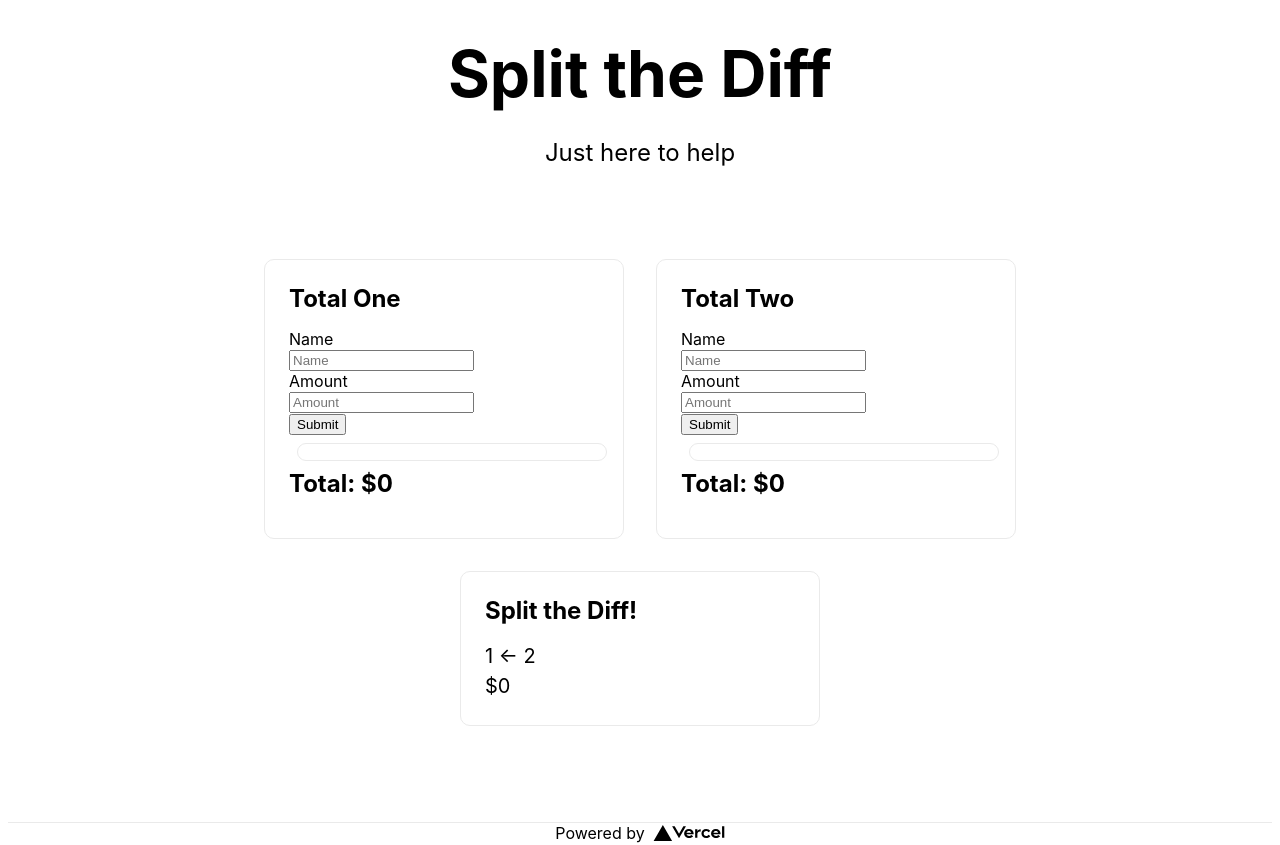
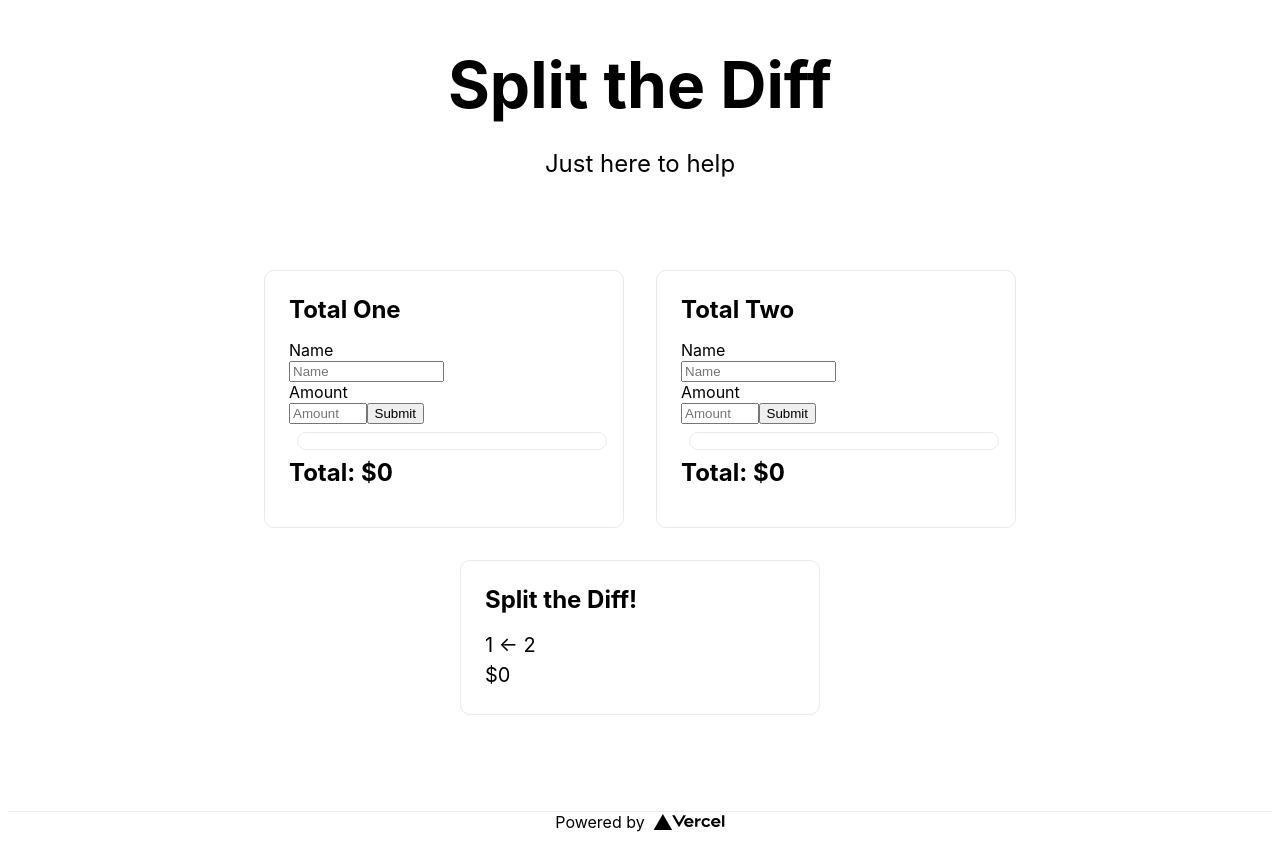
Before and after one commit to memarino92/split-the-diff, a Next.js app: page / in a window 1280 px wide. Built offline with nearby package versions, Linux system fonts and the light colour scheme.

Commit message:
added functionality to total two card

```diff
--- a/components/ExpenseForm.js
+++ b/components/ExpenseForm.js
@@ -1,13 +1,14 @@
+import { useRef } from 'react';
 import { Form, Field } from 'react-final-form';
 import styles from '../styles/Home.module.css';
 
-export default function ExpenseForm({ onSubmit }) {
+export default function ExpenseForm({ onSubmit, nameInputRef }) {
   return (
     <Form
       onSubmit={onSubmit}
       render={({ handleSubmit, form, reset }) => (
         <form onSubmit={handleSubmit}>
-          <div>
+          <div className={styles.expenseForm}>
             <div className={styles.nameInput}>
               <label>Name</label>
               <Field
@@ -15,6 +16,7 @@ export default function ExpenseForm({ onSubmit }) {
                 component='input'
                 type='text'
                 placeholder='Name'
+                ref={nameInputRef}
               />
             </div>
             <div className={styles.amountInput}>
--- a/components/TotalCard.js
+++ b/components/TotalCard.js
@@ -8,12 +8,13 @@ export default function TotalCard({
   arrayOfExpenses,
   removeExpense,
   total,
+  nameInputRef,
 }) {
   return (
     <div className={styles.card}>
       <h2>{title}</h2>
       <div>
-        <ExpenseForm onSubmit={onSubmit} />
+        <ExpenseForm onSubmit={onSubmit} nameInputRef={nameInputRef} />
       </div>
       <div>
         <ExpenseList
--- a/pages/index.js
+++ b/pages/index.js
@@ -26,6 +26,10 @@ export default function Home() {
     _setArrayOfExpensesTwo(data);
   };
 
+  //set refs
+  const nameInputOneRef = useRef(null);
+  const nameInputTwoRef = useRef(null);
+
   //declare event handlers
   const onTotalOneSubmit = (values, form) => {
     values.amount = Number(values.amount);
@@ -37,11 +41,12 @@ export default function Home() {
         0
       )
     );
-    form.focus('name');
     form.reset();
+    nameInputOneRef.current.focus();
   };
-  const onTotalTwoSubmit = (values) => {
+  const onTotalTwoSubmit = (values, form) => {
     values.amount = Number(values.amount);
+    values.id = shortid.generate();
     setArrayOfExpensesTwo([...arrayOfExpensesTwo, values]);
     setTotalTwo(
       arrayOfExpensesTwoRef.current.reduce(
@@ -49,15 +54,29 @@ export default function Home() {
         0
       )
     );
+    form.reset();
+    nameInputTwoRef.current.focus();
   };
 
-  const removeExpense = (id) => {
+  const removeExpenseOne = (id) => {
     const newExpenses = arrayOfExpensesOne.filter(
       (expense) => expense.id !== id
     );
     setArrayOfExpensesOne(newExpenses);
     setTotalOne(
       arrayOfExpensesOneRef.current.reduce(
+        (total, num) => total + num.amount,
+        0
+      )
+    );
+  };
+  const removeExpenseTwo = (id) => {
+    const newExpenses = arrayOfExpensesTwo.filter(
+      (expense) => expense.id !== id
+    );
+    setArrayOfExpensesTwo(newExpenses);
+    setTotalTwo(
+      arrayOfExpensesTwoRef.current.reduce(
         (total, num) => total + num.amount,
         0
       )
@@ -80,15 +99,18 @@ export default function Home() {
             title='Total One'
             onSubmit={onTotalOneSubmit}
             arrayOfExpenses={arrayOfExpensesOne}
-            removeExpense={removeExpense}
+            removeExpense={removeExpenseOne}
             total={totalOne}
+            nameInputRef={nameInputOneRef}
           />
 
           <TotalCard
             title='Total Two'
             onSubmit={onTotalTwoSubmit}
             arrayOfExpenses={arrayOfExpensesTwo}
+            removeExpense={removeExpenseTwo}
             total={totalTwo}
+            nameInputRef={nameInputTwoRef}
           />
 
           <ResultCard totalOne={totalOne} totalTwo={totalTwo} />
--- a/styles/Home.module.css
+++ b/styles/Home.module.css
@@ -121,11 +121,25 @@
   border-color: #0070f3;
 }
 
-.nameInput {
+.expenseForm div {
+  display: inline;
+}
+
+.nameInput div {
+  display: inline-block;
+}
+.nameInput label {
+  display: block;
+}
+
+.nameInput input {
   width: 50%;
 }
 
-.amountInput {
+.amountInput label {
+  display: block;
+}
+.amountInput input {
   width: 25%;
 }
 
```
